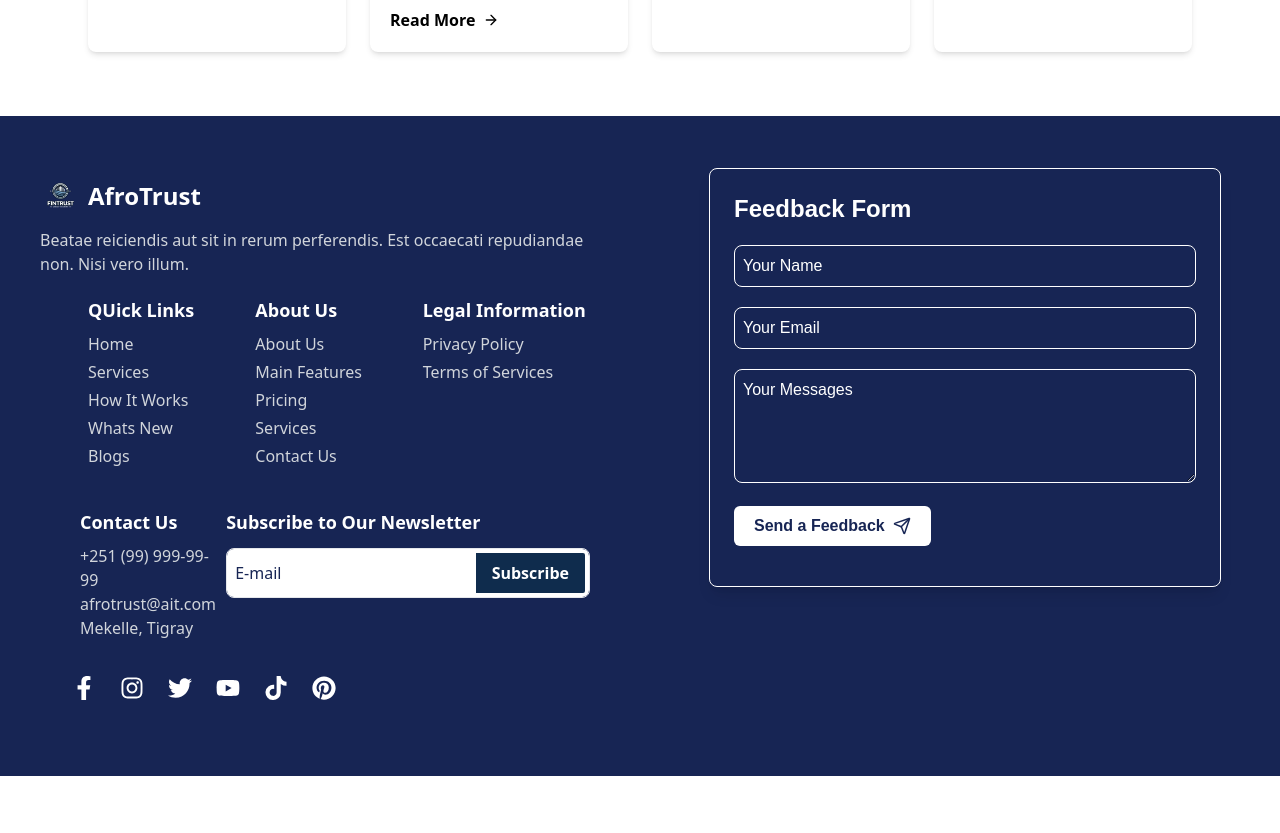
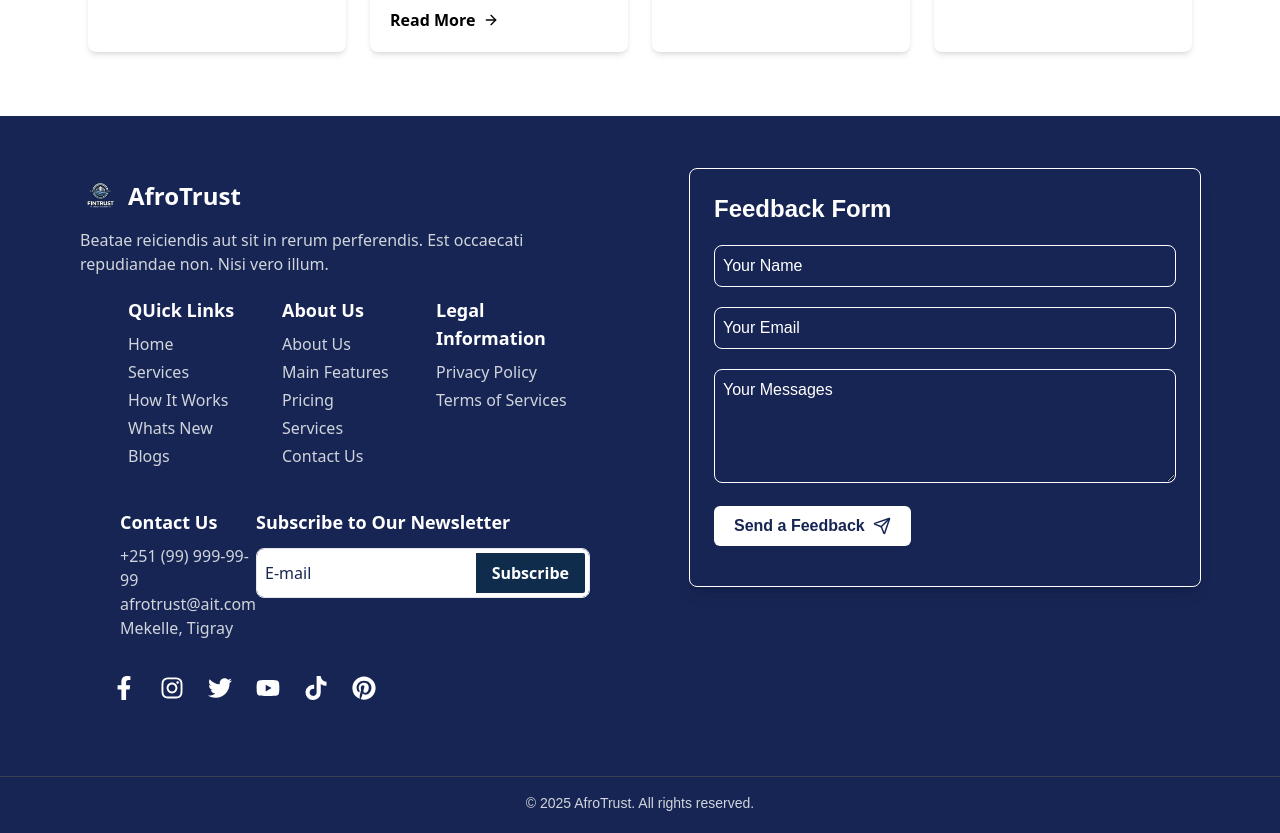
Before and after one commit to Yared-Yemane/credit, a Next.js app: page / in a window 1280 px wide. Shown: the part 4087-4920 px from the top of the page. Before the commit the page ends 4863 px from the top, so only its background shows below. Built offline with nearby package versions, Linux system fonts and the light colour scheme.

Commit message:
copyright

```diff
--- a/app/components/footer/Footer.jsx
+++ b/app/components/footer/Footer.jsx
@@ -4,12 +4,17 @@ import LeftFooterSection from "./LeftFooterSection";
 
 const Footer = () => {
   return (
-    <div className=" flex justify-between gap-5 h-auto bg-blue-950 py-5">
-      <div className=" w-full">
-        <LeftFooterSection />
+    <div className="flex flex-col bg-blue-950 py-5">
+      <div className="flex justify-between gap-5 px-10">
+        <div className="w-full">
+          <LeftFooterSection />
+        </div>
+        <div className="w-full">
+          <FeedbackForm />
+        </div>
       </div>
-      <div className=" w-full">
-        <FeedbackForm />
+      <div className="border-t border-gray-700 mt-5 pt-4 text-center text-gray-300 text-sm">
+        © {new Date().getFullYear()} AfroTrust. All rights reserved.
       </div>
     </div>
   );
```
